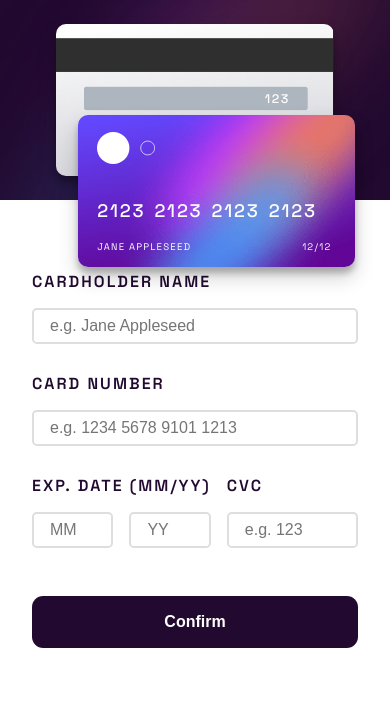
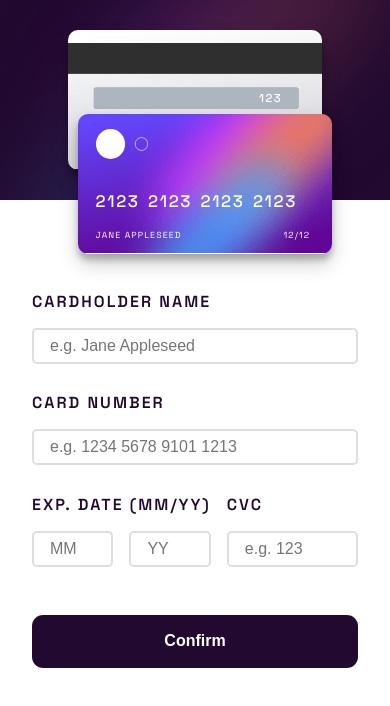
Before and after one commit to Lukiticas/credit-card-checkout, a React (Vite) app: page / in a window 390 px wide. Shown: the top 706 px of the page. Built offline with nearby package versions, Linux system fonts and the light colour scheme.

Commit message:
format issue n1

```diff
--- a/src/App.jsx
+++ b/src/App.jsx
@@ -33,10 +33,7 @@ function App() {
           side={false}
           app
         />
-        <CreditCard
-          cvc={formInfo.cvc ? formInfo.cvc.slice(0, 3) : "123"}
-          side={true}
-        />
+        <CreditCard cvc={formInfo.cvc ? formInfo.cvc : "123"} side={true} />
       </aside>
       <section className="form-wrapper">
         <FormControl
--- a/src/components/CreditCard/CreditCard.css
+++ b/src/components/CreditCard/CreditCard.css
@@ -88,7 +88,7 @@
   font-size: 1.3em;
   letter-spacing: 0.2ch;
   position: absolute;
-  bottom: 5.5em;
+  bottom: 5.65em;
   right: 3.5em;
   font-weight: 500;
 }
--- a/src/components/Form/Form.css
+++ b/src/components/Form/Form.css
@@ -20,7 +20,7 @@
   bottom: -1.5em;
   color: red;
   letter-spacing: normal;
-  text-transform: lowercase;
+  text-transform: none;
   white-space: nowrap;
   font-size: 0.74em;
 }
@@ -128,5 +128,4 @@ input:invalid[focused="true"] ~ span {
 .form__complete > p {
   font-size: normal;
   letter-spacing: normal;
-  text-transform: lowercase;
 }
--- a/src/components/Form/index.jsx
+++ b/src/components/Form/index.jsx
@@ -12,7 +12,7 @@ function FormControl({ handleData, data, handleComplete }) {
       if (i % 4 === 0) creditCard.push(" ");
       creditCard.push(t);
     });
-    return creditCard.join("");
+    return creditCard.join("").slice(0, 20);
   };
 
   const handleSubmit = (e) => {
@@ -81,8 +81,8 @@ function FormControl({ handleData, data, handleComplete }) {
       {isGoingToContinue ? (
         <div className="form__complete">
           <img src={completeIcon} alt="" />
-          <h2>thank you</h2>
-          <p>we've added your card details</p>
+          <h2>Thank You</h2>
+          <p>We've added your card details</p>
         </div>
       ) : (
         <>
@@ -101,8 +101,8 @@ function FormControl({ handleData, data, handleComplete }) {
             <span>
               {data.number.length > 16 ||
               !data.number.split("").every((x) => Number.isInteger(x))
-                ? "no letters and be 16 characters"
-                : "can't be blank"}
+                ? "No letters and be 16 characters"
+                : "Can't be blank"}
             </span>
           </div>
           <div className="forms__detail">
@@ -112,7 +112,7 @@ function FormControl({ handleData, data, handleComplete }) {
                 <FormInput callbackChange={handleChange} attrs={inputs.month} />
                 <FormInput callbackChange={handleChange} attrs={inputs.year} />
                 <span>
-                  {data.month > 12 ? "incorrect date" : "Can't be blank"}
+                  {data.month > 12 ? "Incorrect date" : "Can't be blank"}
                 </span>
               </div>
             </div>
@@ -121,7 +121,7 @@ function FormControl({ handleData, data, handleComplete }) {
               <FormInput callbackChange={handleChange} attrs={inputs.cvc} />
               <span>
                 {data.cvc.length < 3
-                  ? "cvc format incorrect"
+                  ? "Cvc format incorrect"
                   : "Can't be blank"}
               </span>
             </div>
--- a/src/styles/index.css
+++ b/src/styles/index.css
@@ -42,7 +42,7 @@ input::-webkit-inner-spin-button {
   .form-wrapper {
     flex: 0;
     place-items: start center;
-    margin-top: 10vw;
+    margin-top: min(10rem, 15vw);
   }
 
   picture > img,
@@ -56,20 +56,20 @@ input::-webkit-inner-spin-button {
     min-height: 200px;
     align-items: center;
     margin-left: 0;
-    font-size: 0.6rem;
+    font-size: 0.45rem;
   }
 
   .card:first-child {
     position: absolute;
     z-index: 1;
-    top: 12em;
+    top: 13em;
     left: 20%;
   }
 }
 
 @media screen and (max-width: 600px) {
   .card-wrapper {
-    font-size: 0.6rem;
+    font-size: 0.55rem;
   }
 }
 
@@ -95,7 +95,7 @@ input::-webkit-inner-spin-button {
   }
 
   .card:last-child {
-    top: 0.5em;
+    top: 0.6em;
   }
 
   .form-wrapper {
@@ -129,3 +129,14 @@ input::-webkit-inner-spin-button {
     font-size: 1.8vw;
   }
 }
+
+@media (device-width: 912px) and (device-height: 1368px) {
+  .card-wrapper {
+    font-size: 1.1rem;
+  }
+
+  .forms {
+    font-size: 2rem;
+    max-width: 100%;
+  }
+}
```
